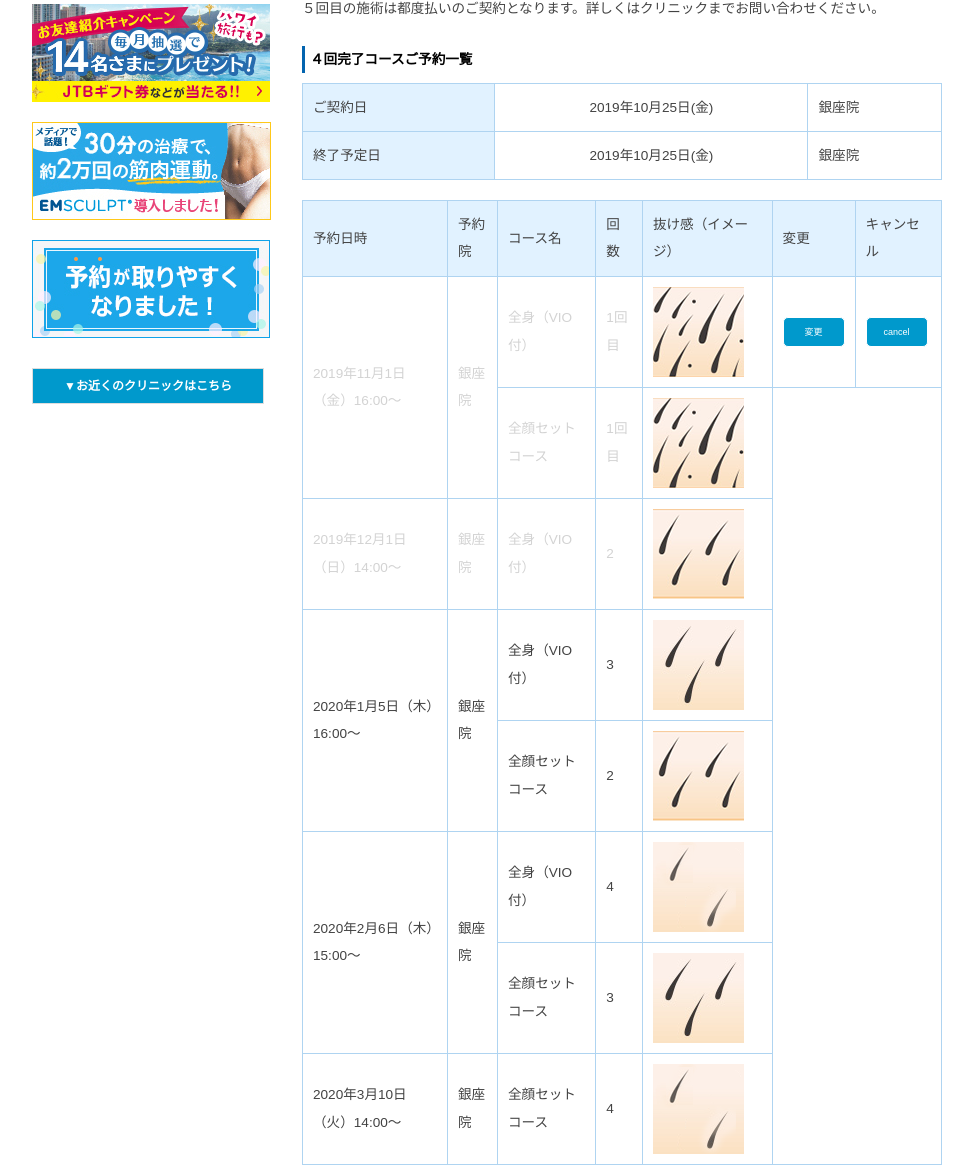
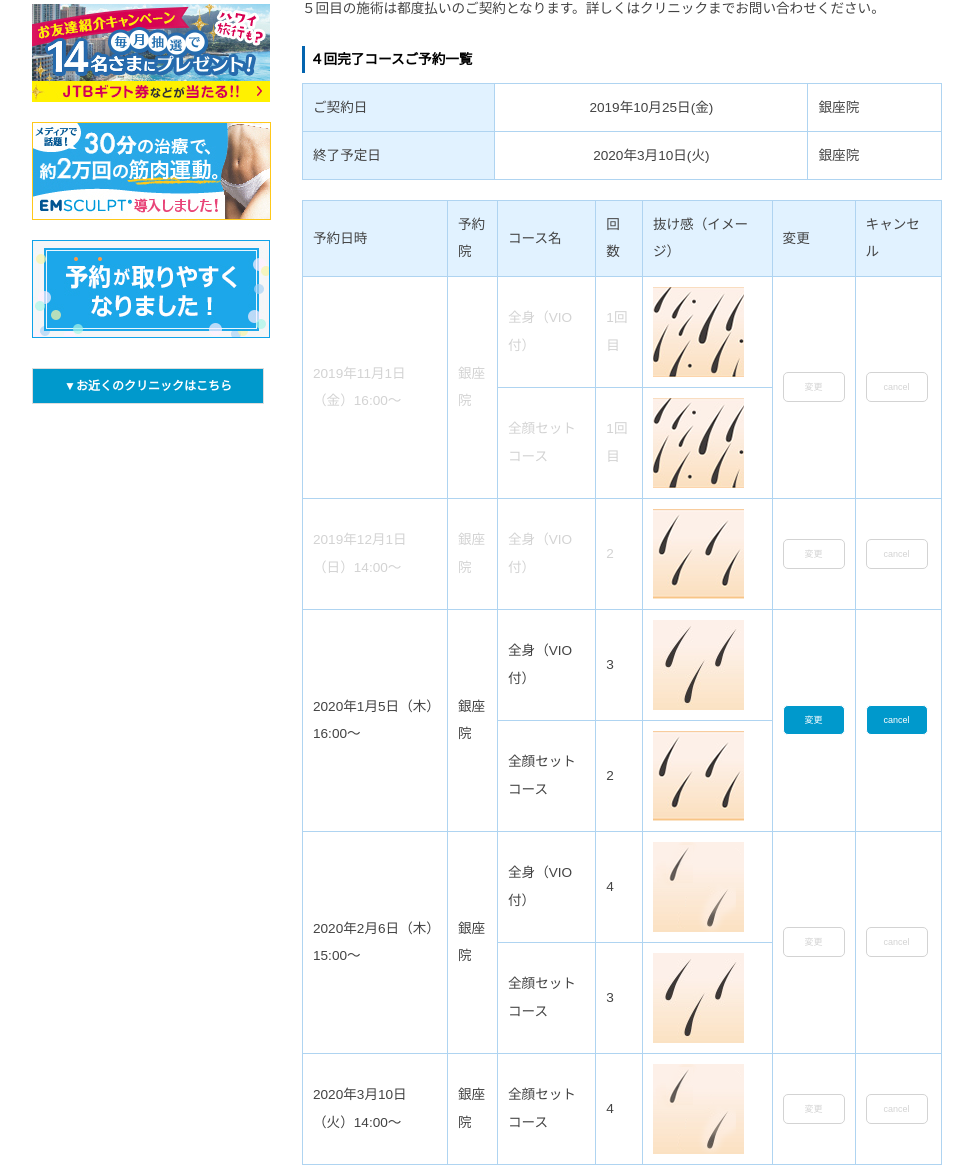
Before and after one commit to toru-taaaaan/aletheia-members-site, a plain HTML site: page index.html in a window 1280 px wide. Shown: the part 345-1513 px from the top of the page, without its empty margins (148-1121 px from the left). Drawn offline with Linux system fonts and the light colour scheme; a script that the page names is missing.

Commit message:
変更キャンセルボタンの修正

```diff
--- a/css/styles.scss
+++ b/css/styles.scss
@@ -260,13 +260,6 @@ table th, table td {
   text-align: left;
 }
 
-.in-active {
-  color: lightgray;
-  border: 1px solid lightgray;
-  border-radius: 5px;
-  padding: 5px 10px;
-}
-
 #footerBox #footer {
   width: 960px;
   margin: 0 auto;
@@ -302,6 +295,18 @@ table {
   width: 40px;
   text-align: center;
   font-size: 9px;
+  user-select: none;
+}
+
+.in-active {
+  color: lightgray;
+  border: 1px solid lightgray;
+  border-radius: 5px;
+  padding: 5px 10px;
+  width: 40px;
+  text-align: center;
+  font-size: 9px;
+  user-select: none;
 }
 
 .co-box {
--- a/index.html
+++ b/index.html
@@ -142,7 +142,7 @@
                 <tr>
                   <td class="co-box">終了予定日
                   </td>
-                  <td class="txtC">2019年10月25日(金)
+                  <td class="txtC">2020年3月10日(火)
                   </td>
                   <td class="txtR">銀座院
                   </td>
@@ -175,8 +175,8 @@
 							<td class="dotline">全身（VIO付）</td>
 							<td>1回目</td>
               <td><img src="./images/datsumo1.png" alt="datsumo" width="80" height="80"></td>
-              <td><div class="active">変更</div></td>
-              <td><div class="active">cancel</div></td>
+              <td rowspan="2"><div class="in-active">変更</div></td>
+              <td rowspan="2"><div class="in-active">cancel</div></td>
 						</tr>
 						<tr class="lightgray">
 							<td>全顔セットコース</td>
@@ -185,11 +185,13 @@
 						</tr>
 						<!-- 2回目      -->
 						<tr class="lightgray">
-							<td rowspan="2">2019年12月1日（日）14:00〜</td>
-							<td rowspan="2">銀座院</td>
+							<td>2019年12月1日（日）14:00〜</td>
+							<td>銀座院</td>
 							<td>全身（VIO付）</td>
 							<td>2</td>
-							<td><img src="./images/datsumo2.png" alt="datsumo"></td>
+              <td><img src="./images/datsumo2.png" alt="datsumo"></td>
+              <td><div class="in-active">変更</div></td>
+              <td><div class="in-active">cancel</div></td>
 						</tr>
 						<tr class="lightgray">
 						</tr>
@@ -199,7 +201,9 @@
 							<td rowspan="2">銀座院</td>
 							<td>全身（VIO付）</td>
 							<td>3</td>
-							<td><img src="./images/datsumo3.png" alt="datsumo"></td>
+              <td><img src="./images/datsumo3.png" alt="datsumo"></td>
+              <td rowspan="2"><div class="active">変更</div></td>
+              <td rowspan="2"><div class="active">cancel</div></td>
 						</tr>
 						<tr>
 							<td>全顔セットコース</td>
@@ -212,7 +216,9 @@
 							<td rowspan="2">銀座院</td>
 							<td>全身（VIO付）</td>
 							<td>4</td>
-							<td><img src="./images/datsumo4.png" alt="datsumo"></td>
+              <td><img src="./images/datsumo4.png" alt="datsumo"></td>
+              <td rowspan="2"><div class="in-active">変更</div></td>
+              <td rowspan="2"><div class="in-active">cancel</div></td>
 						</tr>
 						<tr>
 							<td>全顔セットコース</td>
@@ -225,7 +231,9 @@
 							<td rowspan="2">銀座院</td>
 							<td>全顔セットコース</td>
 							<td>4</td>
-							<td><img src="./images/datsumo4.png" alt="datsumo"></td>
+              <td><img src="./images/datsumo4.png" alt="datsumo"></td>
+              <td><div class="in-active">変更</div></td>
+              <td><div class="in-active">cancel</div></td>
 						</tr>
 						<tr>
 						</tr>
```
Also changed, not shown: css/styles.css.
